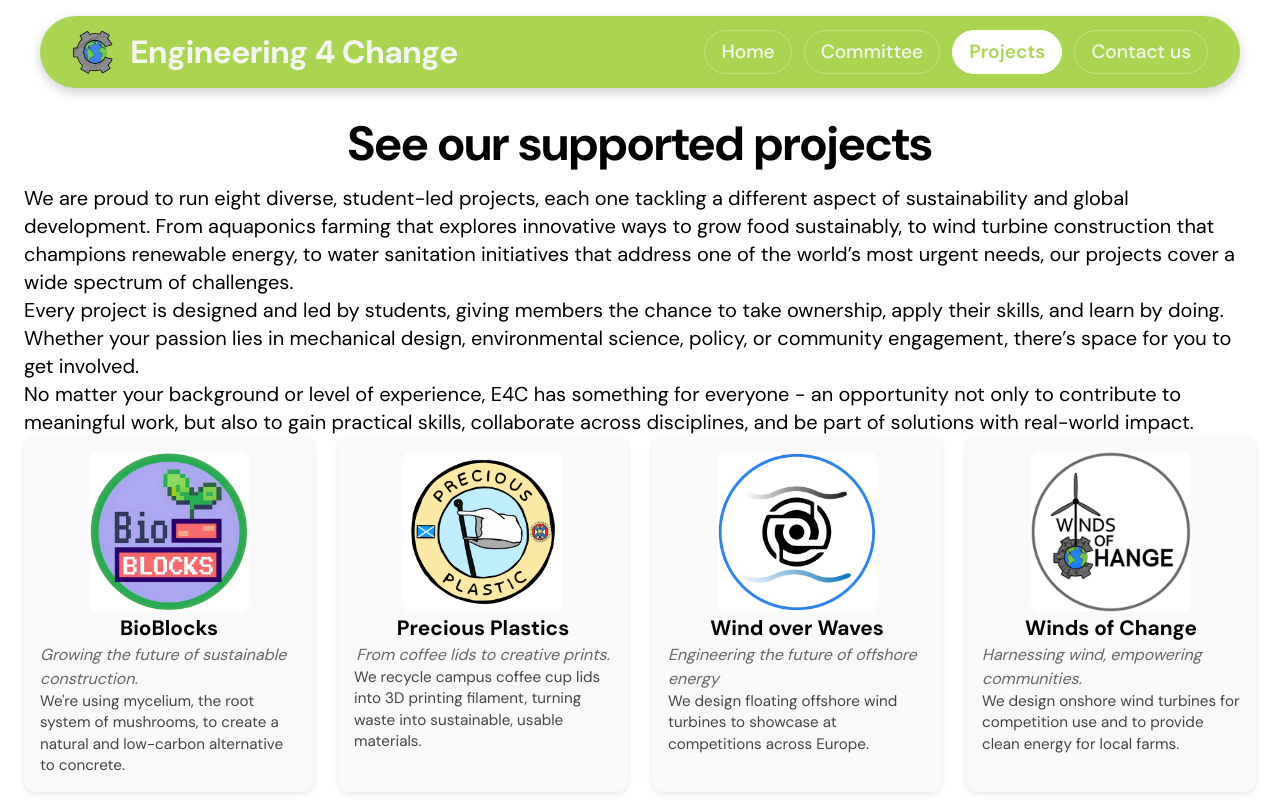
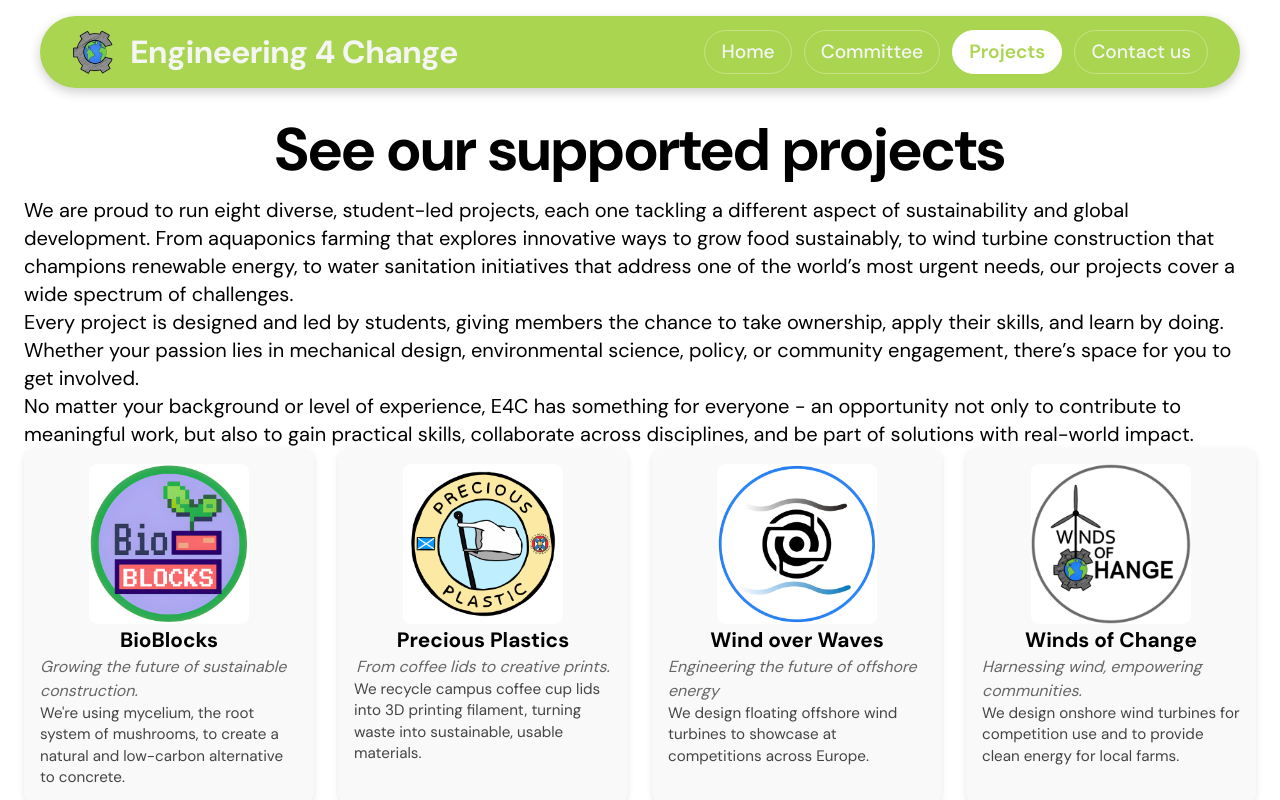
Before and after one commit to evanbrownv4/e4c, a React (Vite) app: page /projects in a window 1280 px wide. Shown: the top 800 px of the page. Built offline with nearby package versions, Linux system fonts and the light colour scheme.

Commit message:
Fixed some inconsistent header sizes

```diff
--- a/src/pages/ContactUs.tsx
+++ b/src/pages/ContactUs.tsx
@@ -31,7 +31,7 @@ function ContactMethods({ contacts } : { contacts: Array<ContactMethod> }) {
 export default function Contact() {
     return (
         <PageContainer>
-            <h1 className="text-5xl font-bold text-center mb-4">Get in Touch</h1>
+            <h1 className="text-6xl font-bold text-center mb-4">Get in Touch</h1>
             <p className="text-xl text-left">
                 E4C are always looking for sponsors and collaborators. Reach out to us
                 through the channels below or explore our sponsor partnerships.
--- a/src/pages/Home.tsx
+++ b/src/pages/Home.tsx
@@ -11,7 +11,7 @@ export default function Home() {
         <div className="">
             {/* Hero Section */}
             <section className="min-h-screen bg-[url(../assets/leafy_checkerbox.png)] bg-cover bg-center flex flex-col justify-center items-center text-center">
-                <h1 className="text-5xl font-bold text-neutral-900 mb-4">Engineering For Change</h1>
+                <h1 className="text-6xl font-bold text-neutral-900 mb-4">Engineering For Change</h1>
                 <p className="text-2xl text-neutral-800">Innovating for a sustainable future.</p>
             </section>
 
--- a/src/pages/Projects.tsx
+++ b/src/pages/Projects.tsx
@@ -28,7 +28,7 @@ function ProjectCards({ projects } : {projects: Array<Project> }) {
 export default function Projects() {
     return (
         <PageContainer>
-            <h2 className="text-5xl font-bold text-center mb-4">See our supported projects</h2>
+            <h2 className="text-6xl font-bold text-center mb-4">See our supported projects</h2>
             <p className="text-xl text-left">
                 We are proud to run eight diverse, student-led projects, each one tackling a different aspect of sustainability and global development. From aquaponics farming that explores innovative ways to grow food sustainably, to wind turbine construction that champions renewable energy, to water sanitation initiatives that address one of the world’s most urgent needs, our projects cover a wide spectrum of challenges.
                 <br/>Every project is designed and led by students, giving members the chance to take ownership, apply their skills, and learn by doing. Whether your passion lies in mechanical design, environmental science, policy, or community engagement, there’s space for you to get involved.
```
